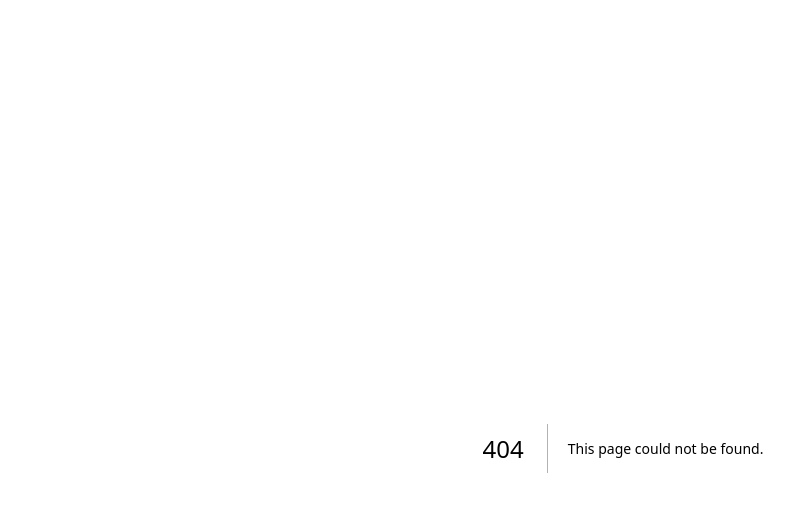
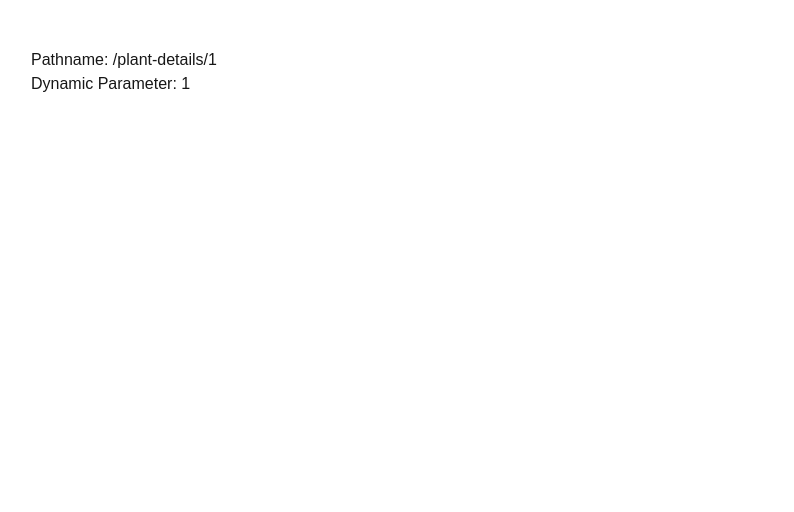
Before and after one commit to kabij-n-o-m/website_plants, a Next.js app: page /plant-details/1 in a window 1280 px wide. Before the commit this address had no page. Shown: the top 512 px of the page, without its empty margins (17-811 px from the left). Built offline with nearby package versions, Linux system fonts and the light colour scheme.

Commit message:
the plant cards now link to dynamically routed pages with the id being their plant id from the api (might change this later to use the slug)

```diff
--- a/app/page.tsx
+++ b/app/page.tsx
@@ -2,7 +2,7 @@ import Image from "next/image";
 import Link from "next/link";
 
 export interface Plant {
-  id: number;
+  id: string;
   common_name: string;
   scientific_name: string;
   image_url: string;
--- /dev/null
+++ b/app/plant-details/[id]/page.tsx
@@ -0,0 +1,14 @@
+'use client'
+import { usePathname, useParams } from 'next/navigation'
+
+export default function PlantInfoPage() {
+  const pathname = usePathname()
+  const params = useParams()
+
+  return (
+    <div>
+      <h2>Pathname: {pathname}</h2>
+      <h2>Dynamic Parameter: {params.id}</h2>
+    </div>
+  )
+}
--- a/app/sub/page.tsx
+++ b/app/sub/page.tsx
@@ -1,7 +1,8 @@
-import React from 'react'
-import {Plant} from '../page'
-import PlantCard from '../components/PlantCard'
-import "./CardLayout.css"
+import React from 'react';
+import {Plant} from '../page';
+import PlantCard from '../components/PlantCard';
+import "./CardLayout.css";
+import Link from 'next/link';
 
 const api_key = "token=usr-dEYjk4v-jeB2YGfG2lPBfgwrGuBNpOBdLKkJbhg2sAE";
 const api_hasname = "filter_not[common_name]=null"
@@ -18,7 +19,7 @@ const SubPage = async() => {
       <h1>Types of tomatoes</h1>
       <div className='cardGridContainer'>
 
-        {plants.map(plant=> <div key= {plant.id}><PlantCard plant = {plant}/></div>)}
+        {plants.map(plant=> <Link href={"../plant-details/"+plant.id} key= {plant.id}><PlantCard plant = {plant}/></Link>)}
 
       </div>
     </div>
```
